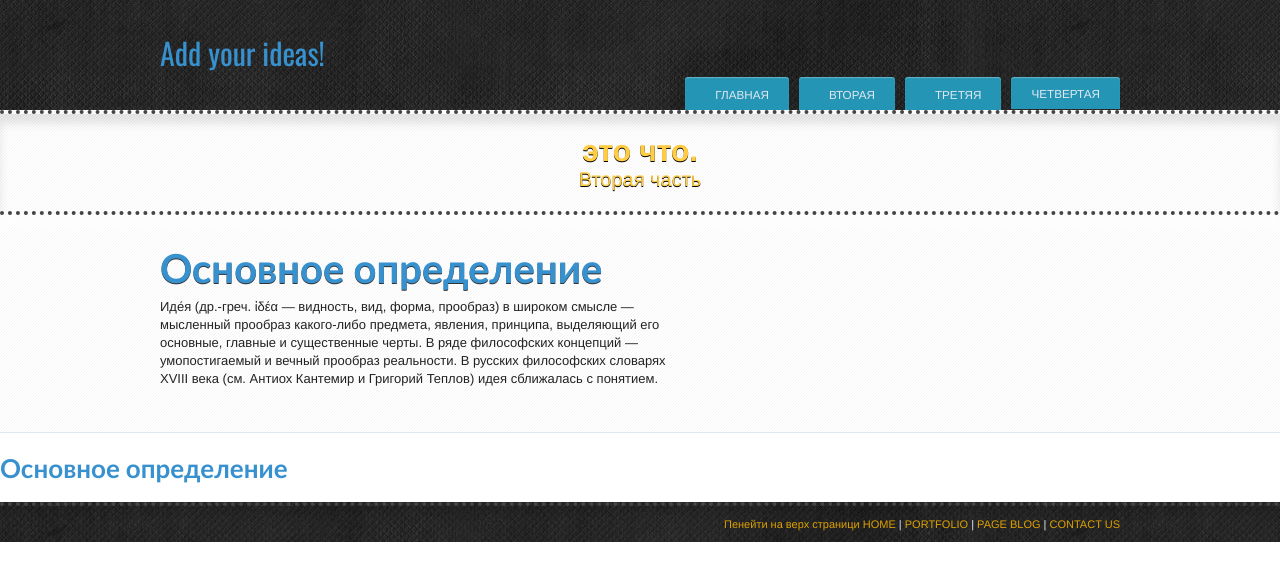
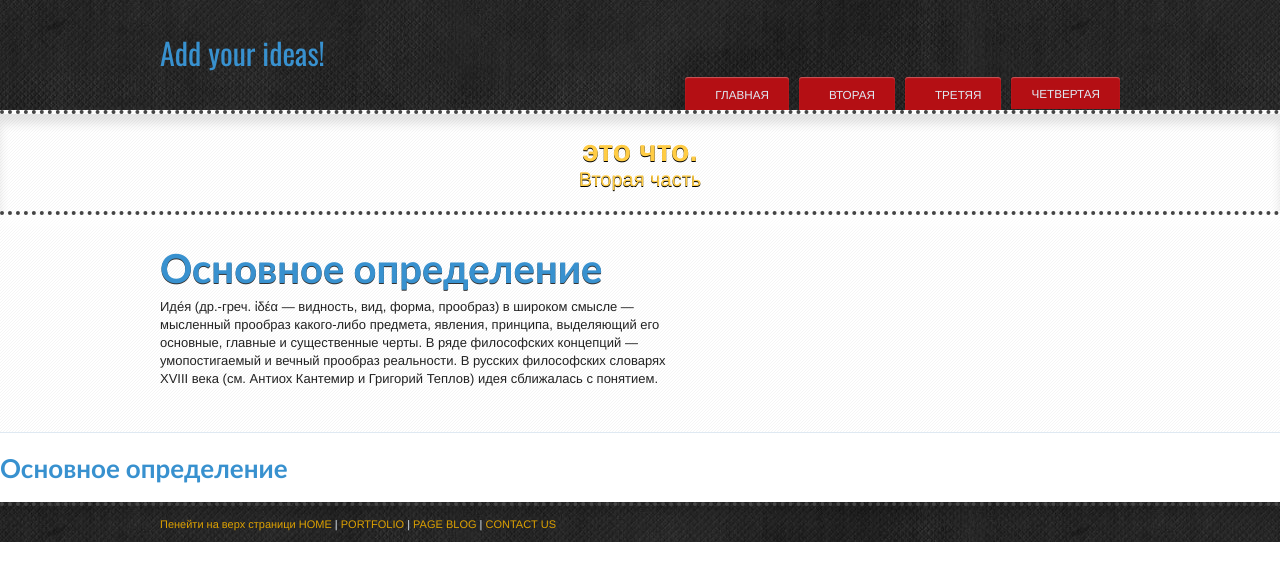
Before and after one commit to iitwebdev/L-and-L, a Python web app: template MyProject1/myproject1/templates/user.jinja2 in a window 1280 px wide. Shown: the top 581 px of the page. Run offline with Jinja, Linux system fonts and the light colour scheme; the template is opened without the code that fills it, so the values that code supplies are empty; some libraries are stand-ins or nearby versions; some web fonts are replaced.

Commit message:
main.css изменена

```diff
--- a/MyProject1/myproject1/static/main.css
+++ b/MyProject1/myproject1/static/main.css
@@ -101,7 +101,7 @@ ul[role=navigation] li {
   margin: 0 0 0 10px;
 }
 ul[role=navigation] li a {
-  background: #2495b4;
+  background: #b40f14;
   /*border: 1px solid #2495b4;
   border-bottom: 0;*/
   -moz-box-shadow: 0 1px 1px rgba(255, 255, 255, 0.3) inset;
@@ -253,9 +253,13 @@ footer[role=contentinfo] p {
   margin: 0 auto;
   width: 960px;
   font: 11px/16px Helvetica, Arial, Tahoma;
-  text-align: right;
   overflow: hidden;
 }
-footer[role=contentinfo] p .left {
+footer[role=contentinfo] p .leftfooter {
   text-align: left;
 }
+
+footer[role=contentinfo] p.rightfooter{
+    text-align: right;
+
+}
```
